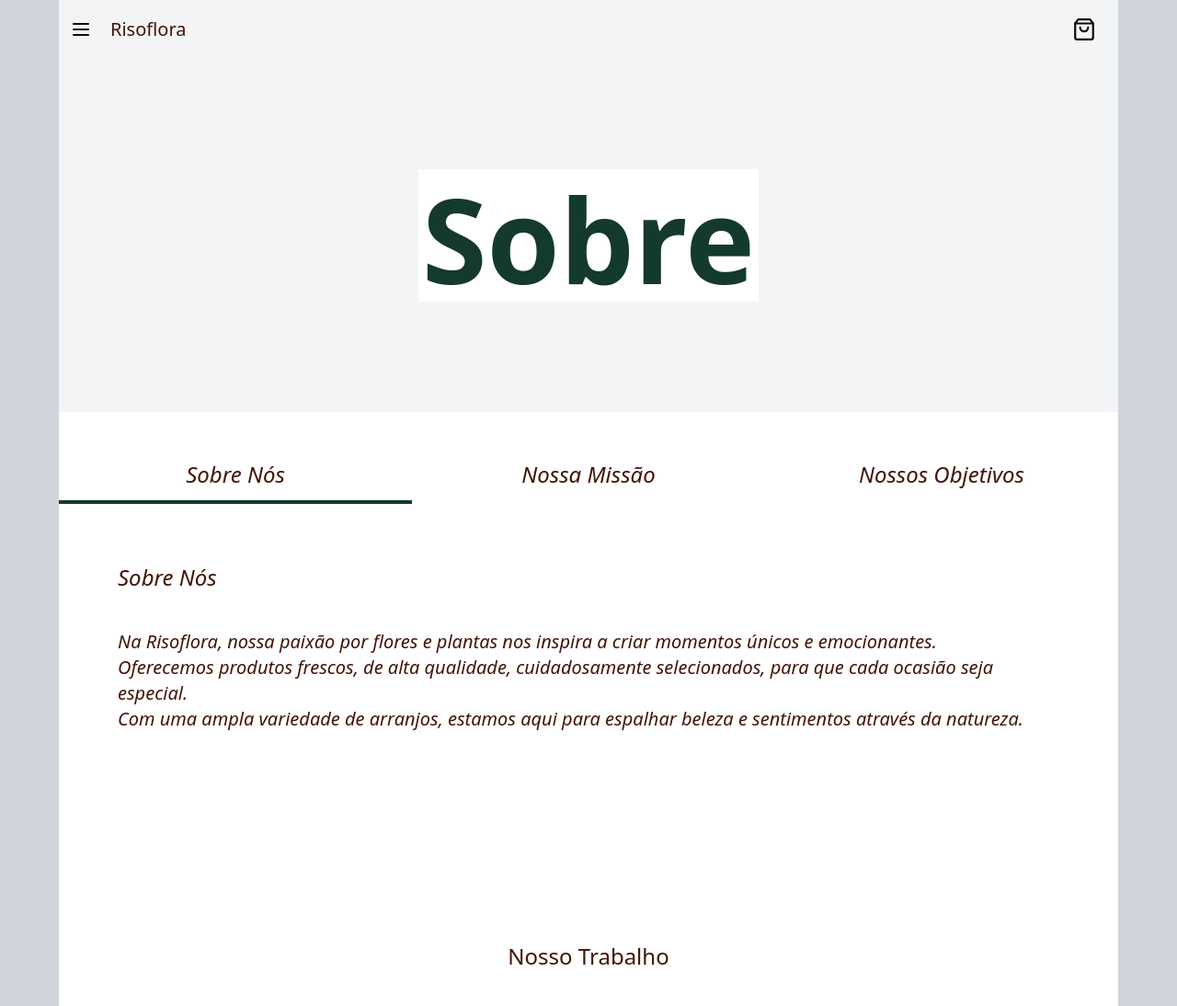
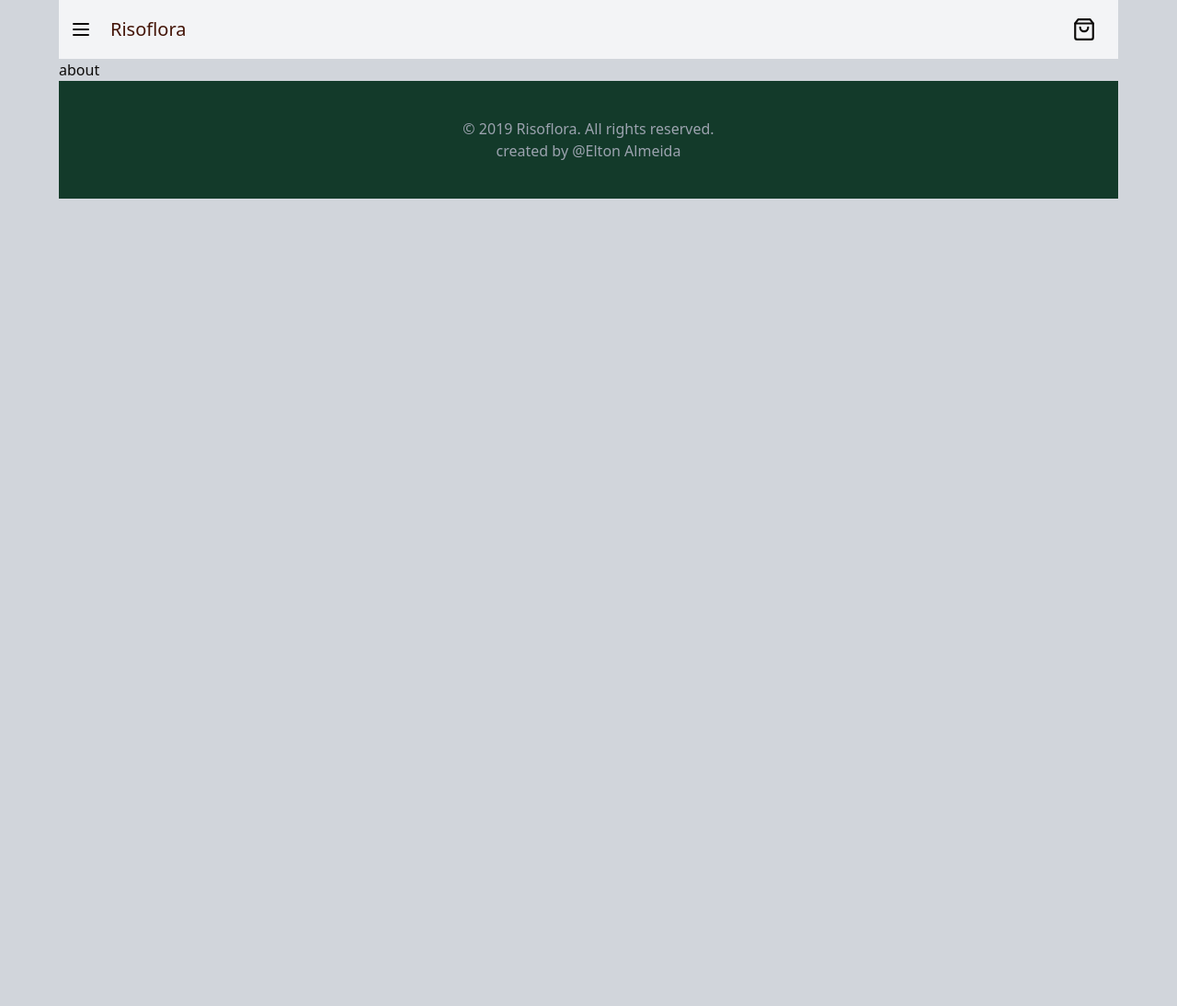
Before and after one commit to TonAlmeida/risoflora, a Next.js app: page /about in a window 1280 px wide. Shown: the top 1094 px of the page at 92% size. Built offline with nearby package versions, Linux system fonts and the light colour scheme.

Commit message:
fix problem with about page

```diff
--- a/src/app/about/page.tsx
+++ b/src/app/about/page.tsx
@@ -1,18 +1,7 @@
-import { Banner } from "@/components/ui/Banner";
-import { OurClients } from "@/components/OurClients";
-import { Tabs } from "@/components/Tabs";
-import { OurWork } from "@/components/OurWork";
-import { OurTeam } from "@/components/OurTeam";
-
-export default function About() {
+export default function Page() {
     return (
-        <main className="h-full bg-white">
-            <Banner url="/about" title="Sobre" color="white" imageURL="" />
-            <Tabs />
-            <OurWork />
-            <OurTeam />
-            <hr className="bg-gray-500 w-4/5 mt-10 m-auto" />
-            <OurClients />
-        </main>
+        <div>
+            about
+        </div>
     )
-};
+}
```
